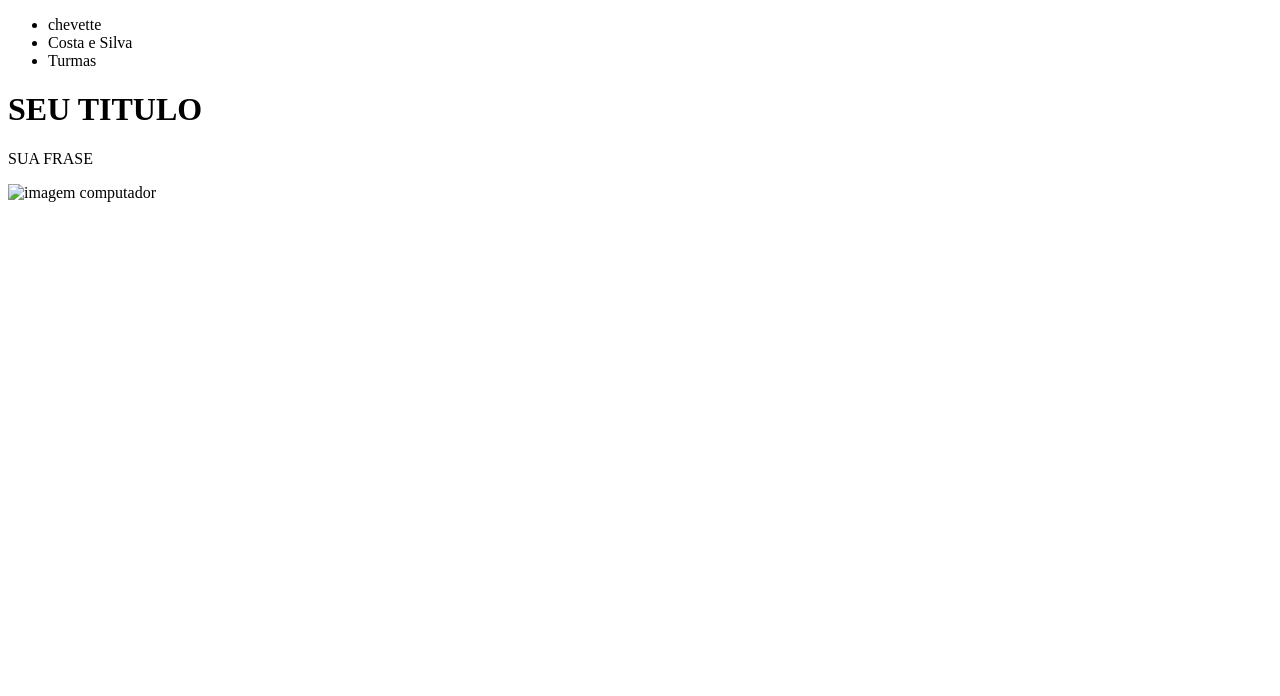
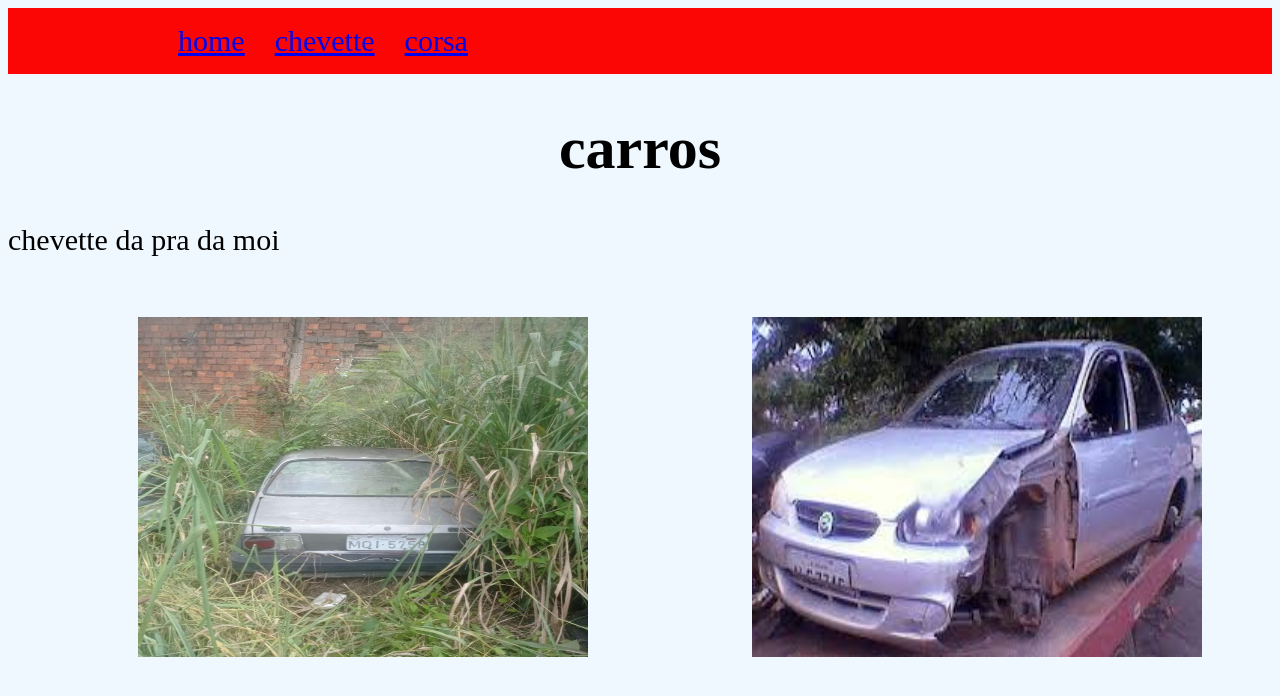
Before and after one commit to joaopedrr/avaliacao, a plain HTML site: page index.html in a window 1280 px wide. Drawn offline with Linux system fonts and the light colour scheme.

Commit message:
Add files via upload

```diff
--- a/index.html
+++ b/index.html
@@ -4,19 +4,19 @@
     <meta charset="UTF-8">
     <meta name="viewport" content="width=device-width, initial-scale=1.0">
     <title>Document</title>
+    <link rel="stylesheet" href="style.css">
 </head>
 <body>
     <header class="cabecalho">
         <ul class="lista_cabecalho">
-            <li class="item_lista_cabecalho">chevette</li>
-            <li class="item_lista_cabecalho">Costa e Silva</li>
-            <li class="item_lista_cabecalho">Turmas</li>
+            <li class="item_lista_cabecalho"><a href="index.html">home</a></li>
+            <li class="item_lista_cabecalho"><a href="chevette.html">chevette</a></li>
+            <li class="item_lista_cabecalho"><a href="corsa.html">corsa</a></li>
         </ul>
     </header>
-    <h1>SEU TITULO</h1>
-    <p>SUA FRASE</p>
-    <img src="computador.jpg" alt="imagem computador" class="imagem1">
-    <img src="img_html.avif" alt="">
-    <img src="html_comp.avif" alt="" class="imagem1">
+    <h1>carros</h1>
+    <p>chevette da pra da moi </p>
+    <img src="chevette .jpg"alt="" class="imagem 1">
+    <img src="corssa w.jpeg" alt="" class="imagem1">
 </body>
 </html>
--- /dev/null
+++ b/style.css
@@ -0,0 +1,36 @@
+body{
+    background-color: aliceblue
+}
+h1{
+    font-size: 60px;
+    color: black;
+    text-align: center;
+}
+p{
+    font-size: 30px;
+    color: black;
+    text-align: justify;
+}
+img{
+    width: 450px;
+    height: 340px;
+    margin: 30px;
+    margin-left: 130px;
+}
+.cabecalho{
+    background-color:rgb(251, 5, 5);
+    display: flex;
+}
+.logocabecalho{
+    width: 150px;
+}
+.lista_cabecalho{
+    display: flex;
+    margin-left: 100px;
+}
+.item_lista_cabecalho{
+    font-size: 30px;
+    color: rgb(255, 255, 255);
+    padding-left: 30px;
+    list-style: none;
+}
```
Also changed, not shown: chevette .jpg (added), chevette.html (added), corssa w.jpeg (added).
